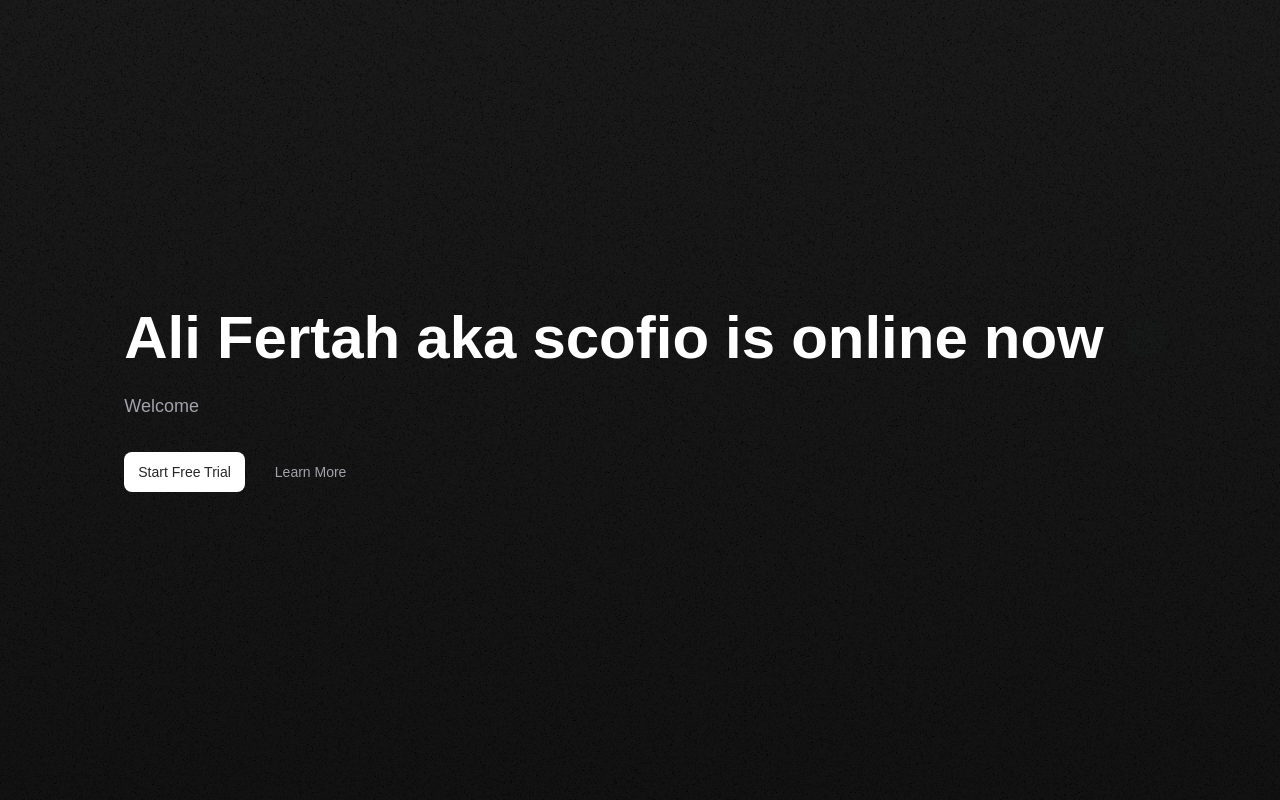
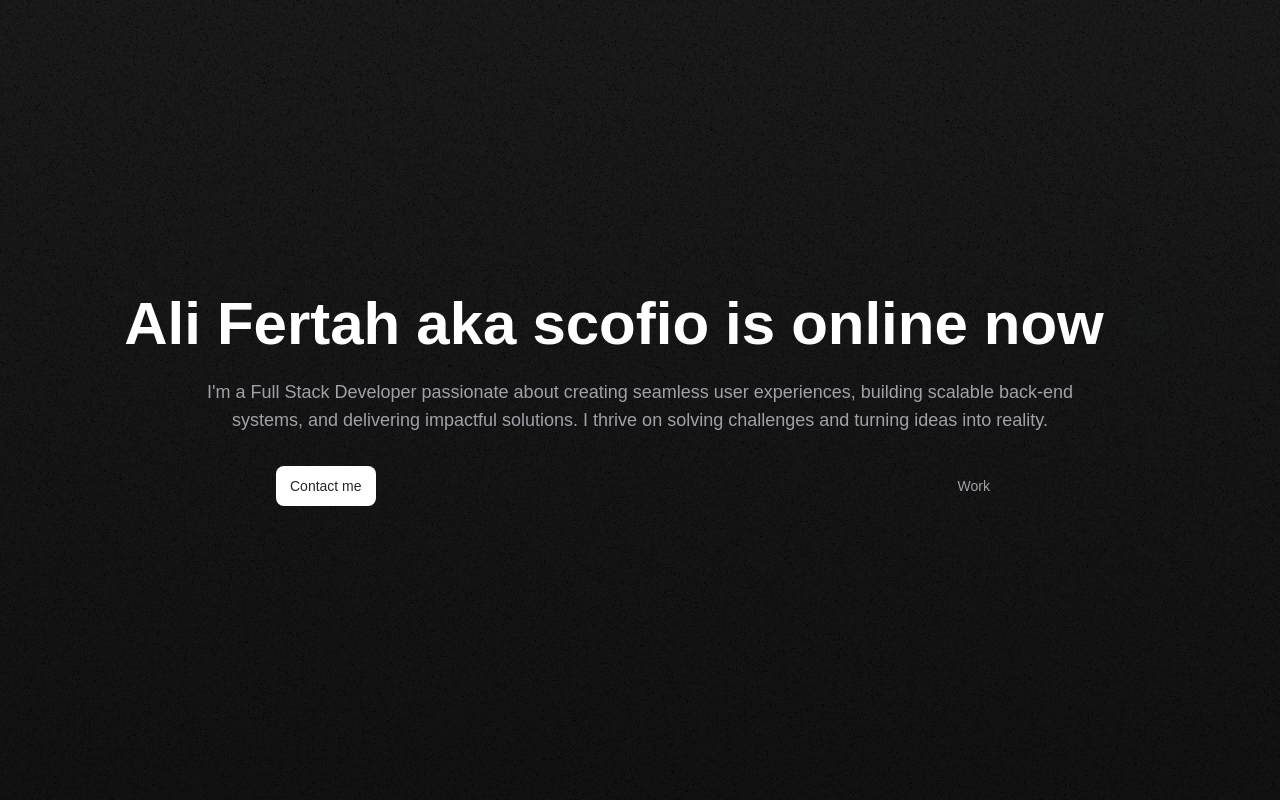
Before and after one commit to alifertah/portfolio.2.0, a Next.js app: page / in a window 1280 px wide. Built offline with nearby package versions, Linux system fonts and the light colour scheme.

Commit message:
fix : build stuff

```diff
--- a/src/components/HeroSection.tsx
+++ b/src/components/HeroSection.tsx
@@ -32,18 +32,18 @@ export default function HeroSection() {
           </React.Fragment>
         ))}
       </h1>
-      <motion.p className="text-zinc-400 text-lg mb-8" transition={transition} variants={variants}>
-        Welcome
+      <motion.p className="text-zinc-400 text-center text-lg mb-8 w-[70%] mx-auto" transition={transition} variants={variants}>
+      I&apos;m a Full Stack Developer passionate about creating seamless user experiences, building scalable back-end systems, and delivering impactful solutions. I thrive on solving challenges and turning ideas into reality.
       </motion.p>
-      <div className="flex gap-4">
-        <motion.div transition={transition} variants={variants}>
+      <div className="flex gap-4 flex ">
+        <motion.div className="mx-auto" transition={transition} variants={variants}>
           <a className="inline-flex justify-center whitespace-nowrap rounded-lg bg-white px-3.5 py-2.5 text-sm font-medium text-zinc-800 hover:bg-zinc-200 focus-visible:outline-none focus-visible:ring focus-visible:ring-zinc-700 transition-colors" href="#0">
-            Start Free Trial
+            Contact me
           </a>
         </motion.div>
-        <motion.div transition={transition} variants={variants}>
+        <motion.div className="mx-auto" transition={transition} variants={variants}>
           <a className="inline-flex justify-center whitespace-nowrap rounded-lg bg-transparent px-3.5 py-2.5 text-sm font-medium text-zinc-400 hover:bg-zinc-900 focus-visible:outline-none focus-visible:ring focus-visible:ring-zinc-700 transition-colors" href="#0">
-            Learn More
+            Work
           </a>
         </motion.div>
       </div>
--- /dev/null
+++ b/src/components/navbar.tsx
@@ -0,0 +1,9 @@
+import React from 'react'
+
+function navbar() {
+  return (
+    <div>navbar</div>
+  )
+}
+
+export default navbar
--- a/src/pages/_app.tsx
+++ b/src/pages/_app.tsx
@@ -1,4 +1,3 @@
-import Navbar from '@/components/navbar'
 import '@/styles/globals.css'
 import type { AppProps } from 'next/app'
 export default function App({ Component, pageProps }: AppProps) {
```
